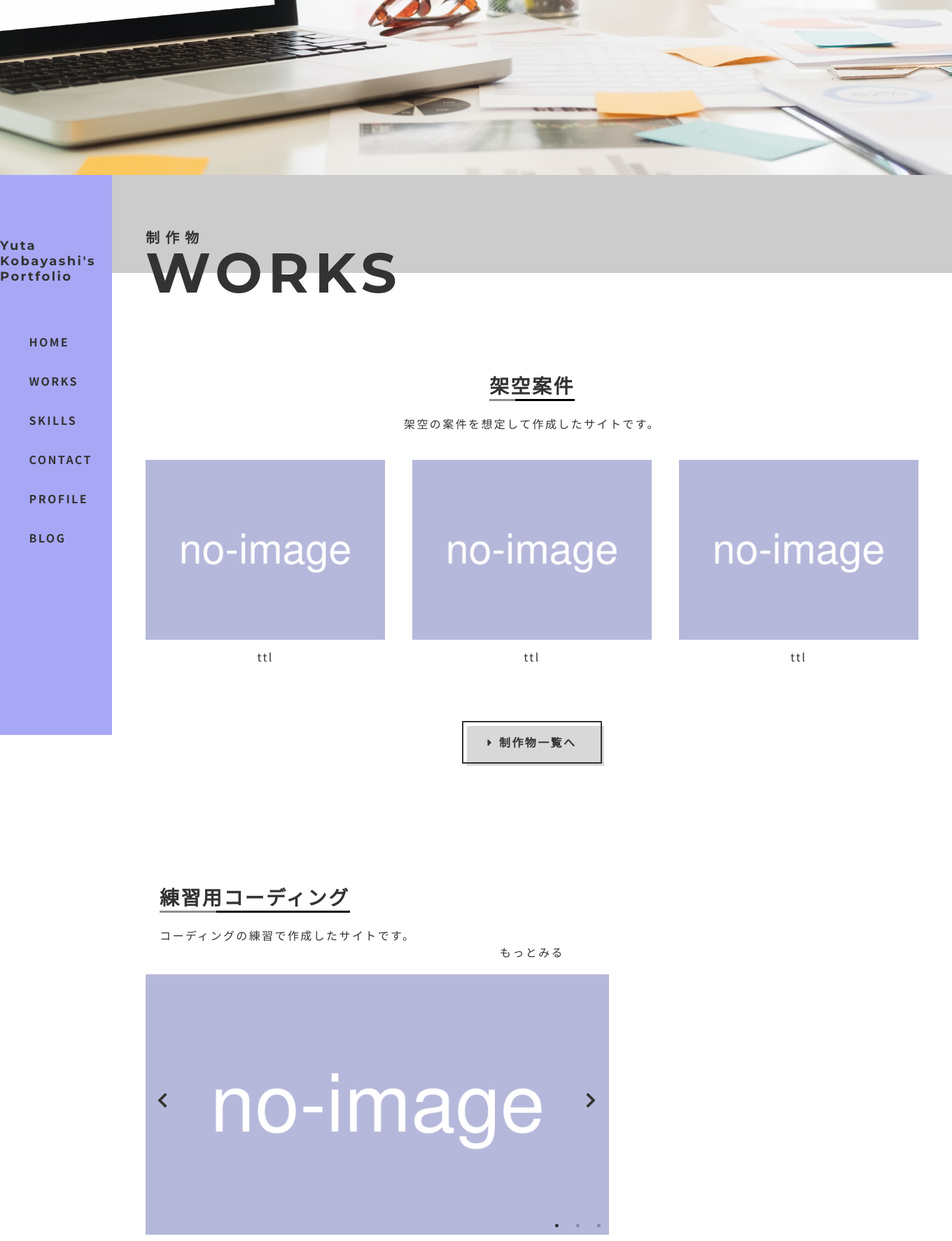
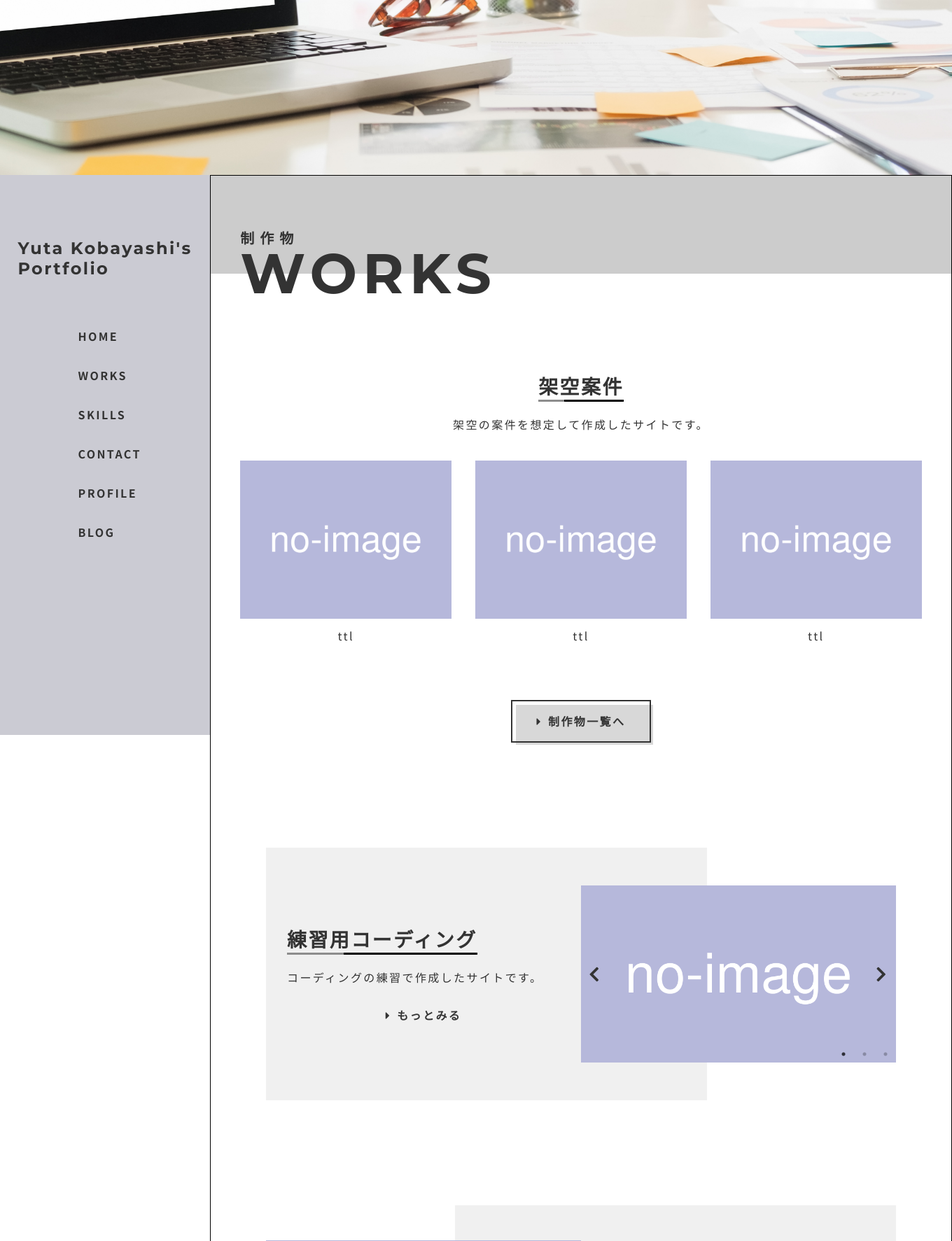
Before and after one commit to kbo580/my-portfolio-ver4, a PHP site: page / in a window 1360 px wide. Shown: the part 550-2323 px from the top of the page at 70% size. Run offline with PHP 8.4, Linux system fonts and the light colour scheme; style sheets or scripts are compiled from the project's sources.

Commit message:
no message

```diff
--- a/css/styles.css
+++ b/css/styles.css
@@ -70,9 +70,11 @@ body {
       -ms-flex-direction: column;
           flex-direction: column;
   min-height: 100vh;
+  width: 100%;
 }
 
 section {
+  border: 1px solid #000;
   padding: 40px 0 80px;
   position: relative;
 }
@@ -99,9 +101,15 @@ footer {
     display: flex;
   }
   .main-contents {
-    -webkit-box-flex: 1;
-        -ms-flex: 1;
-            flex: 1;
+    display: -webkit-box;
+    display: -ms-flexbox;
+    display: flex;
+    -webkit-box-orient: vertical;
+    -webkit-box-direction: normal;
+        -ms-flex-direction: column;
+            flex-direction: column;
+    min-height: 100vh;
+    width: calc(100% - 300px);
   }
   body {
     font-size: 16px;
@@ -168,7 +176,8 @@ section::before {
   line-height: 1;
 }
 
-.btn::before {
+.btn::before,
+.works__more-btn::before {
   content: "\f0da";
   font-weight: 900;
   font-family: 'Font Awesome 5 Free';
@@ -320,7 +329,7 @@ body.active {
     -webkit-box-align: center;
         -ms-flex-align: center;
             align-items: center;
-    background-color: #a7a7f6;
+    background-color: #cbcbd3;
     padding-top: 90px;
     width: 300px;
     height: 100vh;
@@ -330,8 +339,9 @@ body.active {
   }
   /* header内のサイトタイトル */
   .header-site-title {
-    font-size: 18px;
+    font-size: 24px;
     margin-bottom: 70px;
+    padding: 0 20px;
   }
   .header-site-title--link {
     display: inline-block;
@@ -474,18 +484,24 @@ body.active {
   width: 100%;
 }
 
+.works__more-btn {
+  margin-top: 30px;
+  font-weight: bold;
+  display: inline-block;
+}
+
 .works__image-wrapper {
   width: 100%;
   aspect-ratio: 16 / 9;
   overflow: hidden;
 }
 
-.st-inner {
+.works-sub-wrapper {
   width: 100%;
   position: relative;
 }
 
-.st-inner::after {
+.works-sub-wrapper::after {
   content: "";
   width: 100%;
   height: 100%;
@@ -562,13 +578,13 @@ body.active {
     width: 31%;
   }
   .works__text-wrapper {
-    padding: 20px;
+    padding: 60px 30px;
     -webkit-box-flex: 1;
         -ms-flex: 1;
             flex: 1;
   }
   .works__image-wrapper {
-    width: 60%;
+    width: 50%;
   }
   .works__item-wrapper--rev {
     -webkit-box-orient: horizontal;
@@ -576,9 +592,7 @@ body.active {
         -ms-flex-direction: row-reverse;
             flex-direction: row-reverse;
   }
-  .st-inner {
-    max-width: 900px;
-    margin: 0 auto 0px;
+  .works-sub-wrapper {
     padding: 50px 0;
     display: -webkit-box;
     display: -ms-flexbox;
@@ -586,9 +600,11 @@ body.active {
     -webkit-box-align: center;
         -ms-flex-align: center;
             align-items: center;
+    max-width: 900px;
+    margin: 0 auto;
   }
-  .st-inner::after {
-    width: 60%;
+  .works-sub-wrapper::after {
+    width: 70%;
   }
 }
 
--- a/css/styles.scss
+++ b/css/styles.scss
@@ -65,10 +65,11 @@ body{
   display: flex;
   flex-direction: column;
   min-height: 100vh;
+  width: 100%
 }
 
 section{
-  // border: 1px solid #000;
+  border: 1px solid #000;
   padding: 40px 0 80px;
   position: relative;
 }
@@ -93,7 +94,10 @@ footer{
   }
 
   .main-contents{
-    flex: 1;
+    display: flex;
+    flex-direction: column;
+    min-height: 100vh;
+    width: calc(100% - 300px);
   }
 
   body{
@@ -164,7 +168,8 @@ section::before{
   line-height: 1;
 }
 
-.btn::before{
+.btn::before,
+.works__more-btn::before{
   content: "\f0da";
   font-weight: 900;
   font-family: 'Font Awesome 5 Free';
@@ -306,7 +311,7 @@ body.active{
     display: flex;
     flex-direction: column;
     align-items: center;
-    background-color: rgb(167, 167, 246);
+    background-color: rgb(203, 203, 211);
     padding-top: 90px;
     width: 300px;
 
@@ -318,8 +323,9 @@ body.active{
 
   /* header内のサイトタイトル */
   .header-site-title{
-    font-size: 18px;
+    font-size: 24px;
     margin-bottom: 70px;
+    padding: 0 20px;
 
     &--link{
       display: inline-block;
@@ -461,6 +467,12 @@ body.active{
     width: 100%;
   }
 
+  &__more-btn{
+    margin-top: 30px;
+    font-weight: bold;
+    display: inline-block;
+  }
+
   &__image-wrapper{
     width: 100%;
     aspect-ratio: 16 / 9;
@@ -469,7 +481,7 @@ body.active{
   }
 }
 
-.st-inner{
+.works-sub-wrapper{
   width: 100%;
   position: relative;
 
@@ -537,6 +549,16 @@ body.active{
   text-align: right;
 }
 
+@media (min-width: 575px){
+  .works{
+    &__item{
+      // width: 49%;
+    }
+  }
+
+
+}
+
 @media (min-width: 1000px){
   .works{
     &__item-wrapper:not(:last-child){
@@ -556,29 +578,28 @@ body.active{
     }
 
     &__text-wrapper{
-      padding: 20px;
+      padding: 60px 30px;
       flex:1;
     }
 
     &__image-wrapper{
-      width: 60%;
+      width: 50%;
     }
 
     &__item-wrapper--rev{
       flex-direction: row-reverse;
     }
-
   }
 
-  .st-inner{
-    max-width: 900px;
-    margin: 0 auto 0px;
+  .works-sub-wrapper{
     padding: 50px 0;
     display: flex;
     align-items: center;
+    max-width: 900px;
+    margin: 0 auto;
 
     &::after{
-      width: 60%;
+      width: 70%;
     }
   }
 
```
Also changed, not shown: 1 other file.
